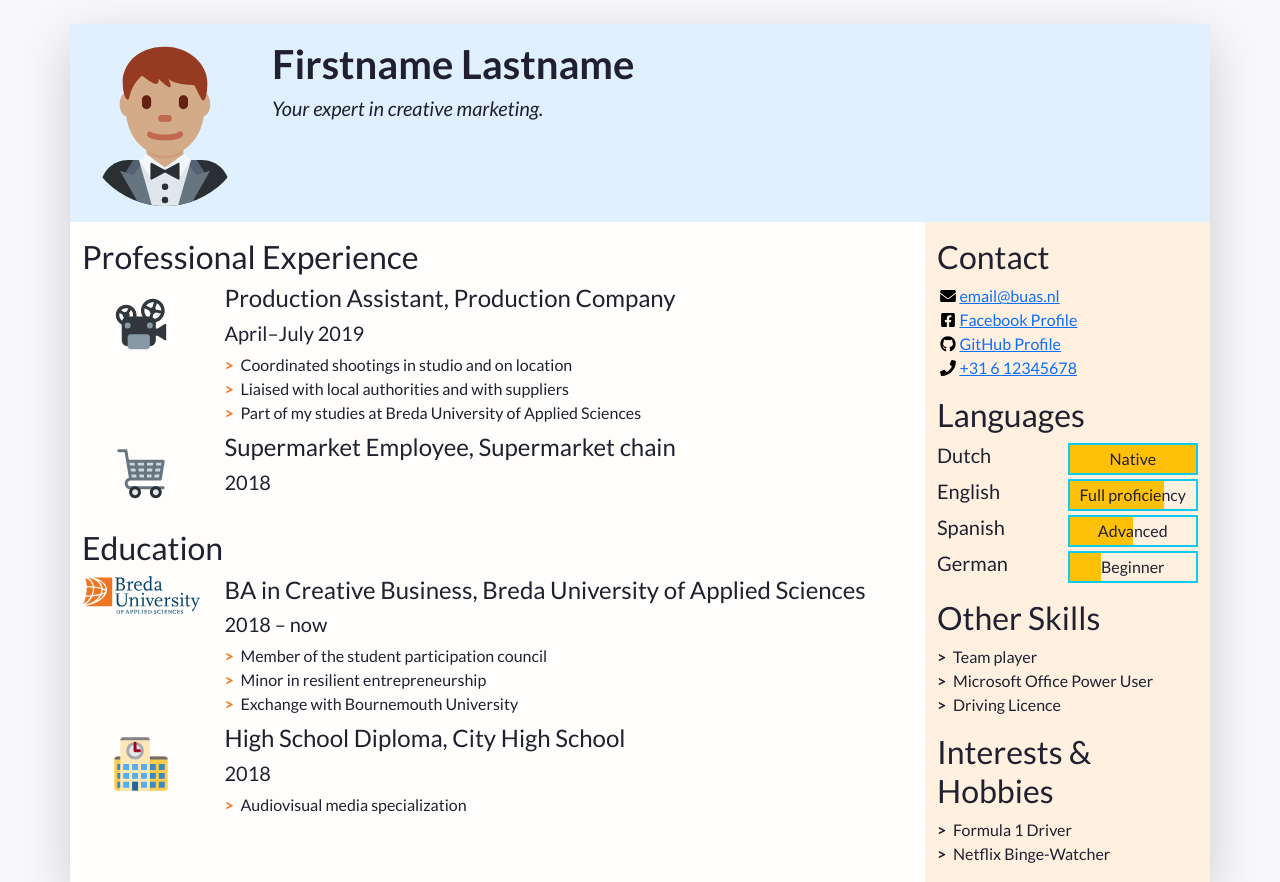
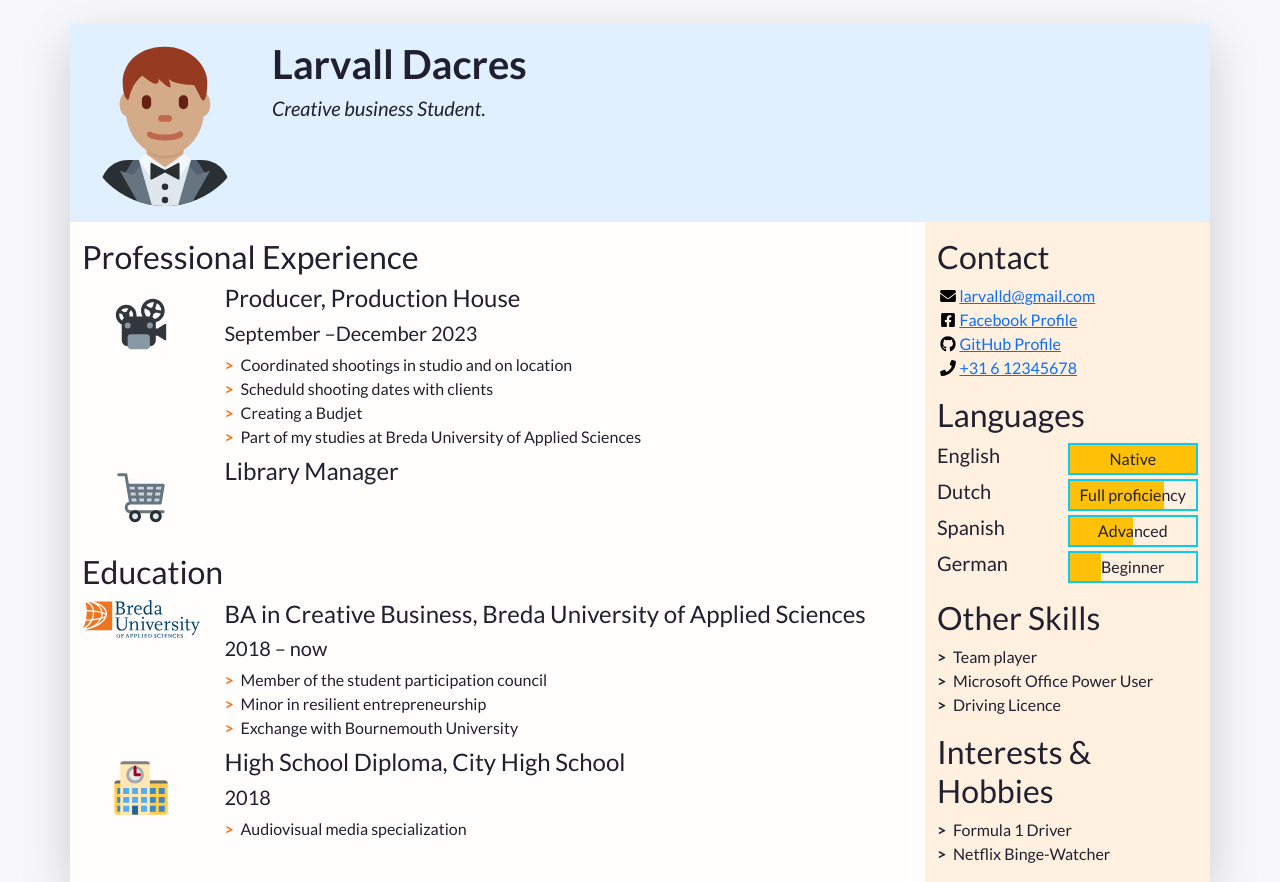
Before and after one commit to Larvall/PRJ4-CV, a plain HTML site: page index.html in a window 1280 px wide. Shown: the top 882 px of the page. Drawn offline with nearby package versions, Linux system fonts and the light colour scheme.

Commit message:
Update index.html

```diff
--- a/index.html
+++ b/index.html
@@ -54,8 +54,8 @@
           A container to wrap around your name and tagline. Full-width at small size, then columns of increasing size.
         -->
         <div class="col-12 col-sm-8 col-md-9 col-lg-10 my-3 header-content">
-          <h1 class="fw-bolder">Firstname Lastname</h1>
-          <h5 class="fst-italic tagline">Your expert in creative marketing.</h5>
+          <h1 class="fw-bolder">Larvall Dacres</h1>
+          <h5 class="fst-italic tagline">Creative business Student.</h5>
         </div>
       </header>
 
@@ -89,13 +89,14 @@
                   <img class="biography-logo mw-100 d-block mx-auto" src="images/employers/projector.svg" alt="Company logo" width="80">
                 </div>
                 <div class="biography-contents col-9 col-sm-10 col-md-9 col-lg-10">
-                  <h4>Production Assistant, Production Company</h4>
-                  <h5>April&ndash;July 2019</h5>
+                  <h4>Producer, Production House</h4>
+                  <h5>September –December 2023</h5>
                   <!-- Use the list below to talk about your achievements -->
                   <ul class="biography-details list-unstyled">
                     <li>Coordinated shootings in studio and on location</li>
-                    <li>Liaised with local authorities and with suppliers</li>
-                    <li>Part of my studies at Breda University of Applied Sciences</li>
+                    <li>Scheduld shooting dates with clients&nbsp; &nbsp; </li>
+                    <li>Creating a Budjet&nbsp; &nbsp;</li>
+<li>Part of my studies at Breda University of Applied Sciences</li>
                   </ul>
                 </div>
               </li>
@@ -107,8 +108,8 @@
                   <img class="biography-logo mw-100 d-block mx-auto" src="images/employers/trolley.svg" alt="Company logo" width="80">
                 </div>
                 <div class="biography-contents col-9 col-sm-10 col-md-9 col-lg-10">
-                  <h4>Supermarket Employee, Supermarket chain</h4>
-                  <h5>2018</h5>
+                  <h4>Library Manager&nbsp;</h4>
+                  <h5>&nbsp;</h5>
                   <!-- This entry doesn't have a list of achievements, but you can copy-paste the one from above -->
                 </div>
               </li>
@@ -177,9 +178,9 @@
             -->
             <ul class="contact-list list-unstyled">
               <li class="contact-item">
-                <a class="d-flex align-items-center" href="mailto:email@buas.nl" target="_blank">
-                  <img class="contact-icon" src="images/icons/envelope.svg" alt="Email">
-                  email@buas.nl
+                <a class="d-flex align-items-center" href="mailto:larvalld@gmail.com" target="_blank">
+                  <img class="contact-icon" src="images/icons/envelope.svg" alt="Email">larvalld@gmail.com
+
                 </a>
               </li>
               <li class="contact-item">
@@ -210,7 +211,7 @@
             <!-- Each item in the list is a language. Modify, add or remove depending on what you speak -->
             <ul class="language-list list-unstyled">
               <li class="language-item d-flex mb-1">
-                <h5 class="language-name w-50">Dutch</h5>
+                <h5 class="language-name w-50">English&nbsp;</h5>
                 <div class="language-level w-50 border border-info border-2 position-relative">
                   <!-- The div below is a progress bar. Choose between w-25, w-50, w-75 and w-100 to show your level of fluency -->
                   <div class="language-progress position-absolute bg-warning h-100 w-100"></div>
@@ -218,7 +219,7 @@
                 </div>
               </li>
               <li class="language-item d-flex mb-1">
-                <h5 class="language-name w-50">English</h5>
+                <h5 class="language-name w-50">Dutch&nbsp;</h5>
                 <div class="language-level w-50 border border-info border-2 position-relative">
                   <!-- The div below is a progress bar. Choose between w-25, w-50, w-75 and w-100 to show your level of fluency -->
                   <div class="language-progress position-absolute bg-warning h-100 w-75"></div>
```
